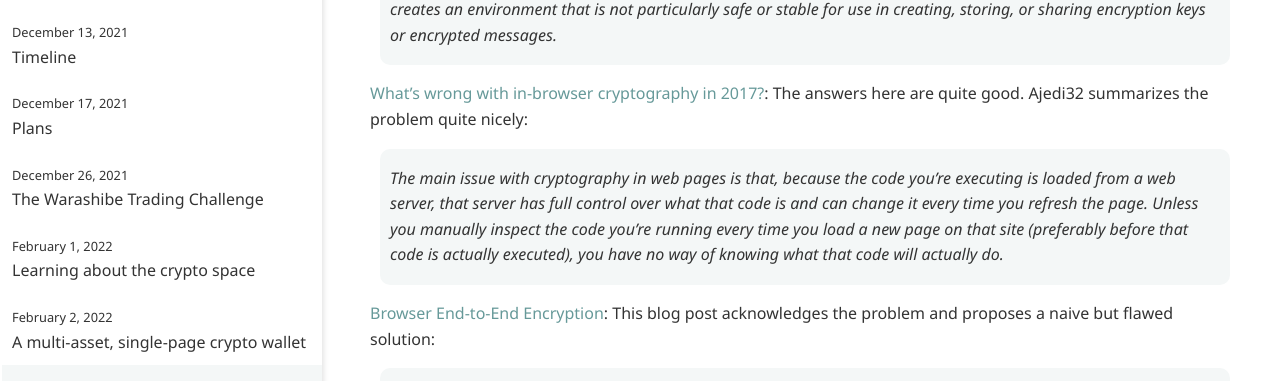
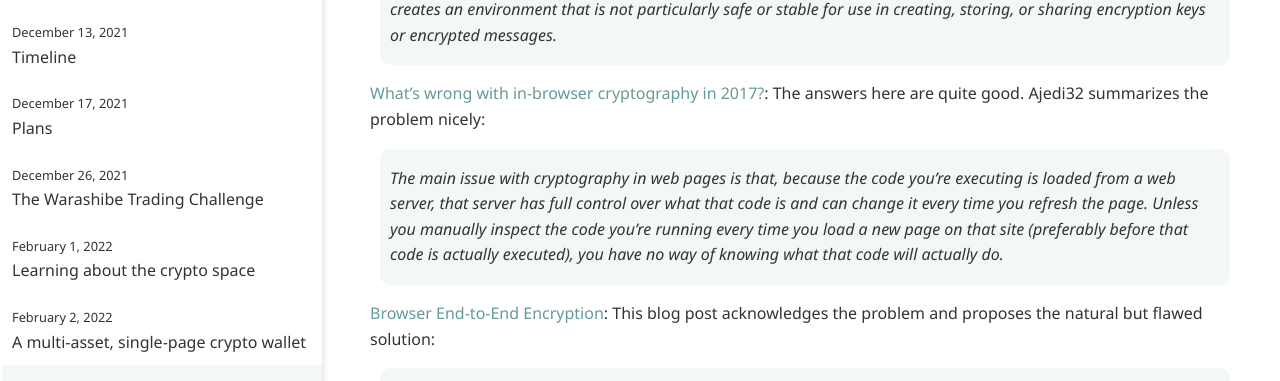
Before and after one commit to warashibetrader/warashibetrader.github.io, a Jekyll site: the page built from _posts/2022-02-02-security-quote-protocol.md, in a window 1280 px wide and 900 px high, scrolled down 489 px. Shown: the part 178-559 px from the top of the window. Built offline with Jekyll 4.4.1, drawn with Linux system fonts in a browser that asks for light colours.

Commit message:
Update 2022-02-02-security-quote-protocol.md

```diff
--- a/_posts/2022-02-02-security-quote-protocol.md
+++ b/_posts/2022-02-02-security-quote-protocol.md
@@ -17,11 +17,11 @@ There is a decent amount of discussion about the problem with browser cryptograp
 
 > The convenience of the web stems from the fact it’s a frictionless application delivery platform. Unfortunately, it does not rely on a comprehensive cryptographically secure signature system to determine if content is authentic, but instead just trusts whatever is sitting around on the server at the time you access it. This is worsened by the fact that web browsers give remote servers access to wide-ranging local capabilities exposed via HTML and JavaScript. This creates an environment that is not particularly safe or stable for use in creating, storing, or sharing encryption keys or encrypted messages.
 
-[What’s wrong with in-browser cryptography in 2017?](https://security.stackexchange.com/questions/173620/what-s-wrong-with-in-browser-cryptography-in-2017): The answers here are quite good. Ajedi32 summarizes the problem quite nicely:
+[What’s wrong with in-browser cryptography in 2017?](https://security.stackexchange.com/questions/173620/what-s-wrong-with-in-browser-cryptography-in-2017): The answers here are quite good. Ajedi32 summarizes the problem nicely:
 
 > The main issue with cryptography in web pages is that, because the code you're executing is loaded from a web server, that server has full control over what that code is and can change it every time you refresh the page. Unless you manually inspect the code you're running every time you load a new page on that site (preferably before that code is actually executed), you have no way of knowing what that code will actually do.
 
-[Browser End-to-End Encryption](https://www.cryptologie.net/article/460/browser-end-to-end-encryption/): This blog post acknowledges the problem and proposes a naive but flawed solution:
+[Browser End-to-End Encryption](https://www.cryptologie.net/article/460/browser-end-to-end-encryption/): This blog post acknowledges the problem and proposes the natural but flawed solution:
 
 > Back to the question: can we provide end-to-end encryption with a web app? There are ways, yes. You can for example create a one-page javascript web application, and have the client download it. In that sense it could be a "trust on first use" kind of application, because later you would only rely on your local copy. If you want to make it light, have the page use remotely served javascript, images, and other files and protect manipulations via the subresource integrity mechanism of web browsers (include a hash of the file in the single-page web app). It is not a "bad" scenario, but it's not the flow that most users are used to. And this is the problem here. We are used to accessing websites directly, install whatever, and update apps quickly.
 
```
